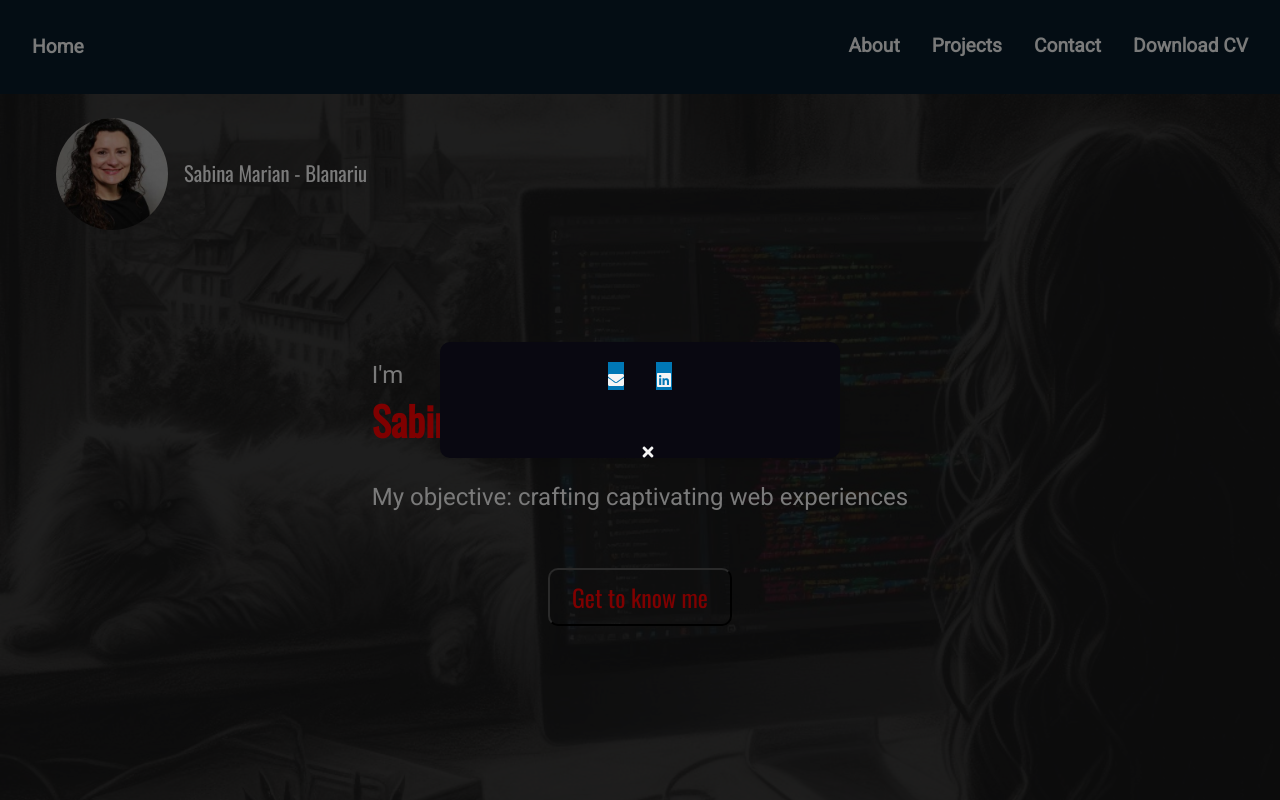
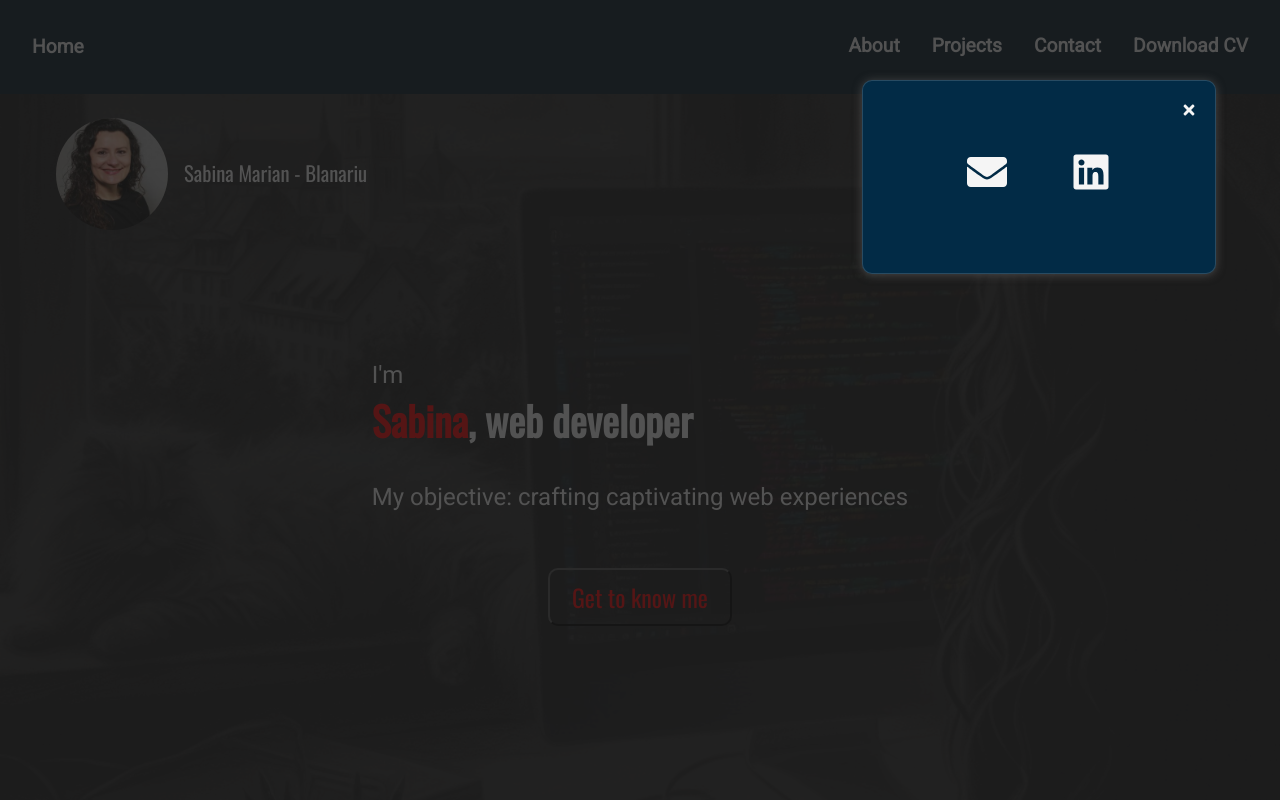
Before and after one commit to SabinaMB/portfolioSab, a React (Vite) app: page / in a window 1280 px wide. Both pictures are taken after a click on the link "Contact". Shown: the top 800 px of the page. Built offline with nearby package versions, Linux system fonts and the light colour scheme.

Commit message:
modal functional

```diff
--- a/src/components/Contact/Contact.jsx
+++ b/src/components/Contact/Contact.jsx
@@ -1,10 +1,19 @@
-import React from "react";
+import React, { useState } from "react";
 import styles from "./Contact.module.css";
 import { motion } from "framer-motion";
 import { modalVariants } from "../../variants";
-import { FaEnvelope, FaLinkedin, FaTimes } from "react-icons/fa"; // Font Awesome Icons
+import { FaEnvelope, FaLinkedin, FaTimes } from "react-icons/fa";
 
 export const Contact = ({ isOpen, onClose }) => {
+  const [isTooltipVisible, setIsTooltipVisible] = useState(false);
+
+  const copyEmailToClipboard = () => {
+    navigator.clipboard.writeText("sabina_marian@yahoo.com").then(() => {
+      setIsTooltipVisible(true);
+      setTimeout(() => setIsTooltipVisible(false), 1500);
+    });
+  };
+
   if (!isOpen) return null;
 
   return (
@@ -17,28 +26,38 @@ export const Contact = ({ isOpen, onClose }) => {
         exit="hidden"
         onClick={(e) => e.stopPropagation()}
       >
-        {/* Icons Section */}
         <div className={styles.icons}>
-          {/* Email Icon */}
-          <a href="mailto:sabina_marian@yahoo.com" className={styles.icon}>
+          <div className={styles.iconWrapper}>
+            <a
+              href="mailto:sabina_marian@yahoo.com"
+              className={`${styles.icon} ${styles.tooltip}`}
+              onMouseEnter={copyEmailToClipboard}
+            >
               <FaEnvelope />
+              {isTooltipVisible && (
+                <span className={styles.tooltipMessage}>Email copied!</span>
+              )}
+              <span className={styles.tooltipText}>
+                sabina_marian@yahoo.com
+              </span>
             </a>
+          </div>
 
-          {/* LinkedIn Icon */}
+          <div className={styles.iconWrapper}>
             <a
               href="https://linkedin.com"
-            className={styles.icon}
+              className={`${styles.icon} ${styles.tooltip}`}
               target="_blank"
               rel="noreferrer"
             >
               <FaLinkedin />
+              <span className={styles.tooltipText}>LinkedIn</span>
             </a>
           </div>
-
-        {/* Close Button */}
           <button className={styles.close} onClick={onClose}>
             <FaTimes />
           </button>
+        </div>
       </motion.div>
     </div>
   );
--- a/src/components/Contact/Contact.module.css
+++ b/src/components/Contact/Contact.module.css
@@ -3,57 +3,100 @@
 .overlay {
   position: fixed;
   top: 0;
-  left: 0;
   right: 0;
-  bottom: 0;
-  background: rgba(0, 0, 0, 0.5);
+  width: 100vw;
+  height: 100vh;
+  box-shadow: inset 0 0 0 2000px rgba(28, 28, 28, 0.75);
+  padding-top: 5rem;
+  padding-right: 4rem;
+
   z-index: 1000;
   display: flex;
-  justify-content: center;
-  align-items: center;
+  justify-content: flex-end;
+  align-items: flex-start;
 }
 
 .modal {
-  background: var(--color-dark2);
-  padding: 20px;
+  background: #022b46;
+  padding: 1rem;
   border-radius: 10px;
-  box-shadow: 0 4px 6px rgba(0, 0, 0, 0.1);
-  max-width: 400px;
-  width: 100%;
-  text-align: center;
+  box-shadow: 0 1px 10px rgba(101, 100, 100, 0.6);
+  border: 1px solid rgba(255, 255, 255, 0.15);
+  backdrop-filter: blur(8px);
 }
 
 .icons {
   display: flex;
+  position: relative;
   justify-content: center;
-  gap: 2rem;
-  margin-bottom: 3rem;
+  align-items: center;
+  gap: 4rem;
+  width: 20rem;
+  height: 10rem;
+}
+
+.iconWrapper {
+  position: relative;
+  display: flex;
+  flex-direction: column;
+  align-items: center;
+}
+
+.tooltipText {
+  visibility: hidden;
+  width: max-content;
+  color: grey;
+  text-align: center;
+  font-size: 0.8rem;
+  position: absolute;
+  bottom: -1rem;
+  left: 50%;
+  transform: translateX(-50%);
+  opacity: 0;
+  transition: opacity 0.3s;
+  white-space: nowrap;
+}
+
+.tooltipMessage {
+  display: block;
+  color: grey;
+  text-decoration: none;
+  font-size: 0.8rem;
+  position: absolute;
+  bottom: 3rem;
+  left: 50%;
+  transform: translateX(-50%);
+  opacity: 1;
+  white-space: nowrap;
+}
+
+.tooltip:hover .tooltipText {
+  visibility: visible;
+  opacity: 1;
 }
 
 .icon {
-  font-size: 36px; /* Icon size */
-  background: #0077b5; /* Default color */
-  transition: transform 0.3s, color 0.3s;
+  transition: transform 0.3s;
 }
 
 .icon:hover {
-  transform: scale(1.2); /* Enlarge on hover */
-  background: #8a0061; /* Change color on hover */
+  transform: scale(1.2);
+}
+
+.icon svg {
+  font-size: 2.5rem;
 }
 
 .close {
   position: absolute;
-  /* top: 10px;
-  right: 10px; */
+  top: 0.1rem;
+  right: 0.1rem;
   background: transparent;
   border: none;
-  color: #da1a1a;
-  font-size: 24px;
   cursor: pointer;
-  transition: color 0.3s, transform 0.3s;
+  transition: transform 0.3s;
 }
 
 .close:hover {
   transform: scale(1.2);
-  color: #005f8a;
 }
--- a/src/components/Hero/Hero.module.css
+++ b/src/components/Hero/Hero.module.css
@@ -6,7 +6,7 @@
   background-repeat: no-repeat;
   background-position: center;
   background-attachment: fixed;
-  box-shadow: inset 0 0 0 2000px rgba(28, 28, 28, 0.85);
+  box-shadow: inset 0 0 0 2000px rgba(28, 28, 28, 0.9);
   min-height: 100vh;
 }
 
```
Lines whose indentation alone changed are shown as unchanged.
